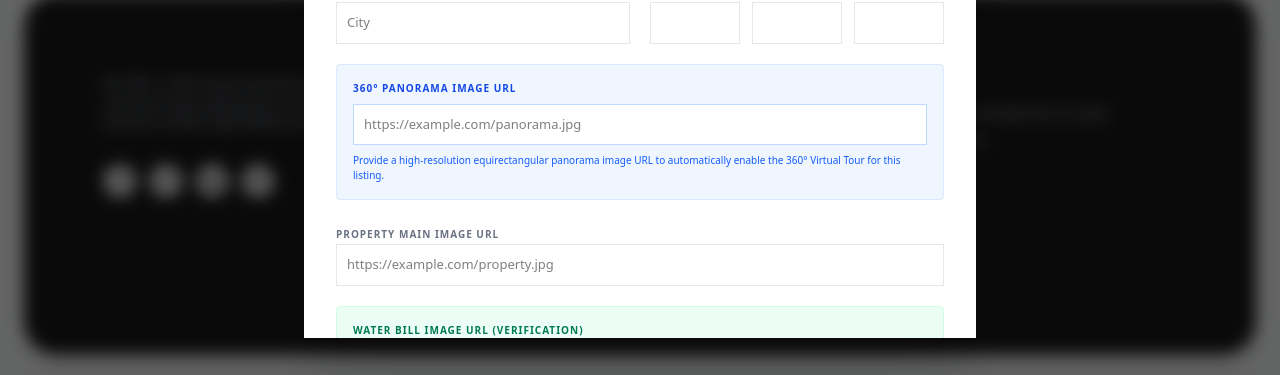
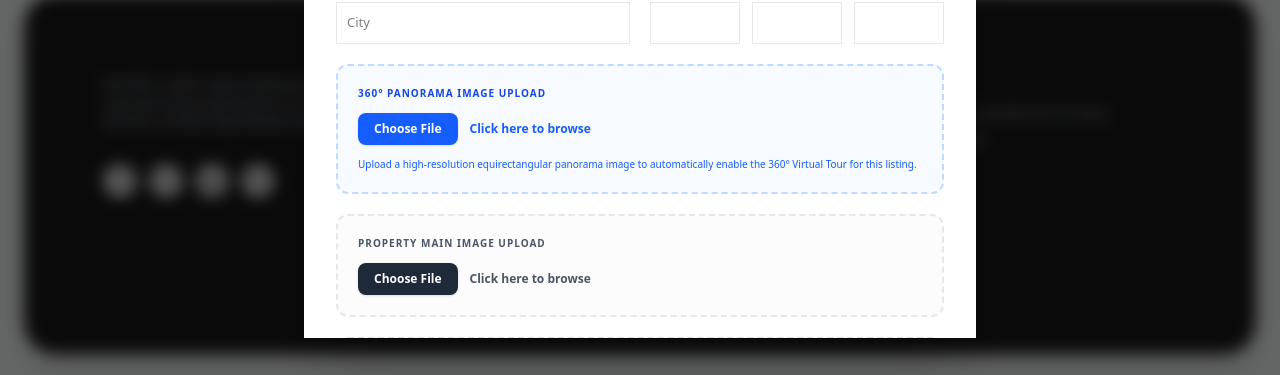
Before and after one commit to AbiNathan11/Stayzo_frontend, a Next.js app: page /dashboard/owners/listings in a window 1280 px wide. Both pictures are taken after a click on the button "+ CREATE NEW LISTING". Shown: the part 422-797 px from the top of the page. Built offline with nearby package versions, Linux system fonts and the light colour scheme; no server answers.

Commit message:
frontend

```diff
--- a/package.json
+++ b/package.json
@@ -10,6 +10,7 @@
   "dependencies": {
     "lucide-react": "^0.263.1",
     "next": "14.2.15",
+    "next-cloudinary": "^6.17.5",
     "react": "^18.2.0",
     "react-dom": "^18.2.0",
     "socket.io-client": "^4.8.3"
--- a/src/app/dashboard/owners/listings/page.tsx
+++ b/src/app/dashboard/owners/listings/page.tsx
@@ -95,6 +95,17 @@ export default function OwnerListings() {
   }, []);
 
   const totalPages = Math.ceil(listings.length / 4) || 1;
+
+  const handleFileChange = (e: React.ChangeEvent<HTMLInputElement>, fieldName: string) => {
+    const file = e.target.files?.[0];
+    if (file) {
+      const reader = new FileReader();
+      reader.onloadend = () => {
+        setFormData((prev) => ({ ...prev, [fieldName]: reader.result as string }));
+      };
+      reader.readAsDataURL(file);
+    }
+  };
 
   const handleSubmit = async (e: React.FormEvent) => {
     e.preventDefault();
@@ -354,26 +365,55 @@ export default function OwnerListings() {
                     </div>
                   </div>
 
-                  <div className="space-y-1 md:col-span-2 bg-blue-50 p-4 border border-blue-100 rounded">
-                    <label className="text-[10px] font-black uppercase tracking-widest text-blue-700 flex items-center gap-1.5">
-                      360° Panorama Image URL
-                    </label>
-                    <input type="url" value={formData.panoramaImage} onChange={e => setFormData({...formData, panoramaImage: e.target.value})} className="w-full border border-blue-200 p-2.5 text-[13px] outline-none focus:border-blue-400 bg-white mt-1" placeholder="https://example.com/panorama.jpg" />
-                    <p className="text-[10px] text-blue-600 mt-1">Provide a high-resolution equirectangular panorama image URL to automatically enable the 360° Virtual Tour for this listing.</p>
-                  </div>
+                  {/* 360 Panorama Dropzone */}
+                  <label htmlFor="pano-upload" className="space-y-1 md:col-span-2 bg-blue-50/50 p-5 border-2 border-blue-200 border-dashed rounded-xl cursor-pointer hover:bg-blue-50 transition block group">
+                    <div className="text-[10px] font-black uppercase tracking-widest text-blue-700 flex items-center gap-1.5 mb-3">
+                      360° Panorama Image Upload
+                    </div>
+                    <input id="pano-upload" type="file" accept="image/*" onChange={e => handleFileChange(e, 'panoramaImage')} className="hidden" />
+                    {formData.panoramaImage ? (
+                      <p className="text-sm text-green-600 font-black flex items-center gap-2">✓ Panorama attached successfully</p>
+                    ) : (
+                      <div className="text-xs text-blue-600 font-semibold flex items-center gap-3 pointer-events-none">
+                         <span className="bg-blue-600 group-hover:bg-blue-700 transition text-white px-4 py-2 rounded-lg shadow-sm">Choose File</span>
+                         <span>Click here to browse</span>
+                      </div>
+                    )}
+                    <p className="text-[10px] text-blue-600 mt-3 font-medium pointer-events-none">Upload a high-resolution equirectangular panorama image to automatically enable the 360° Virtual Tour for this listing.</p>
+                  </label>
 
-                  <div className="space-y-1 md:col-span-2">
-                    <label className="text-[10px] font-black uppercase tracking-widest text-gray-500">Property Main Image URL</label>
-                    <input type="url" value={formData.image} onChange={e => setFormData({...formData, image: e.target.value})} className="w-full border border-gray-200 p-2.5 text-[13px] outline-none focus:border-black" placeholder="https://example.com/property.jpg" />
-                  </div>
+                  {/* Main Image Dropzone */}
+                  <label htmlFor="main-image-upload" className="space-y-1 md:col-span-2 bg-gray-50/50 p-5 border-2 border-gray-200 border-dashed rounded-xl cursor-pointer hover:bg-gray-100 transition block group">
+                    <div className="text-[10px] font-black uppercase tracking-widest text-gray-600 flex items-center gap-1.5 mb-3">
+                      Property Main Image Upload
+                    </div>
+                    <input id="main-image-upload" type="file" accept="image/*" onChange={e => handleFileChange(e, 'image')} className="hidden" />
+                    {formData.image ? (
+                      <p className="text-sm text-green-600 font-black flex items-center gap-2">✓ Main image attached successfully</p>
+                    ) : (
+                      <div className="text-xs text-gray-600 font-semibold flex items-center gap-3 pointer-events-none">
+                         <span className="bg-gray-800 group-hover:bg-black transition text-white px-4 py-2 rounded-lg shadow-sm">Choose File</span>
+                         <span>Click here to browse</span>
+                      </div>
+                    )}
+                  </label>
 
-                  <div className="space-y-1 md:col-span-2 bg-emerald-50 p-4 border border-emerald-100 rounded">
-                    <label className="text-[10px] font-black uppercase tracking-widest text-emerald-700 flex items-center gap-1.5">
-                      Water Bill Image URL (Verification)
-                    </label>
-                    <input type="url" value={formData.waterBillImage} onChange={e => setFormData({...formData, waterBillImage: e.target.value})} className="w-full border border-emerald-200 p-2.5 text-[13px] outline-none focus:border-emerald-400 bg-white mt-1" placeholder="https://example.com/waterbill.jpg" />
-                    <p className="text-[10px] text-emerald-600 mt-1">Upload a recent water bill for address verification by the Admin.</p>
-                  </div>
+                  {/* Water Bill Dropzone */}
+                  <label htmlFor="water-bill-upload" className="space-y-1 md:col-span-2 bg-emerald-50/50 p-5 border-2 border-emerald-200 border-dashed rounded-xl cursor-pointer hover:bg-emerald-50 transition block group">
+                    <div className="text-[10px] font-black uppercase tracking-widest text-emerald-700 flex items-center gap-1.5 mb-3">
+                      Water Bill Image (Verification)
+                    </div>
+                    <input id="water-bill-upload" type="file" accept="image/*" onChange={e => handleFileChange(e, 'waterBillImage')} className="hidden" />
+                    {formData.waterBillImage ? (
+                      <p className="text-sm text-green-600 font-black flex items-center gap-2">✓ Water bill attached successfully</p>
+                    ) : (
+                      <div className="text-xs text-emerald-700 font-semibold flex items-center gap-3 pointer-events-none">
+                         <span className="bg-emerald-600 group-hover:bg-emerald-700 transition text-white px-4 py-2 rounded-lg shadow-sm">Choose File</span>
+                         <span>Click here to browse</span>
+                      </div>
+                    )}
+                    <p className="text-[10px] text-emerald-600 mt-3 font-medium pointer-events-none">Upload a recent water bill for address verification by the Admin.</p>
+                  </label>
 
                   <div className="space-y-1 md:col-span-2">
                     <label className="text-[10px] font-black uppercase tracking-widest text-gray-500">Description</label>
```
Also changed, not shown: 1 other file (tests, documents, lock files or other folders).
